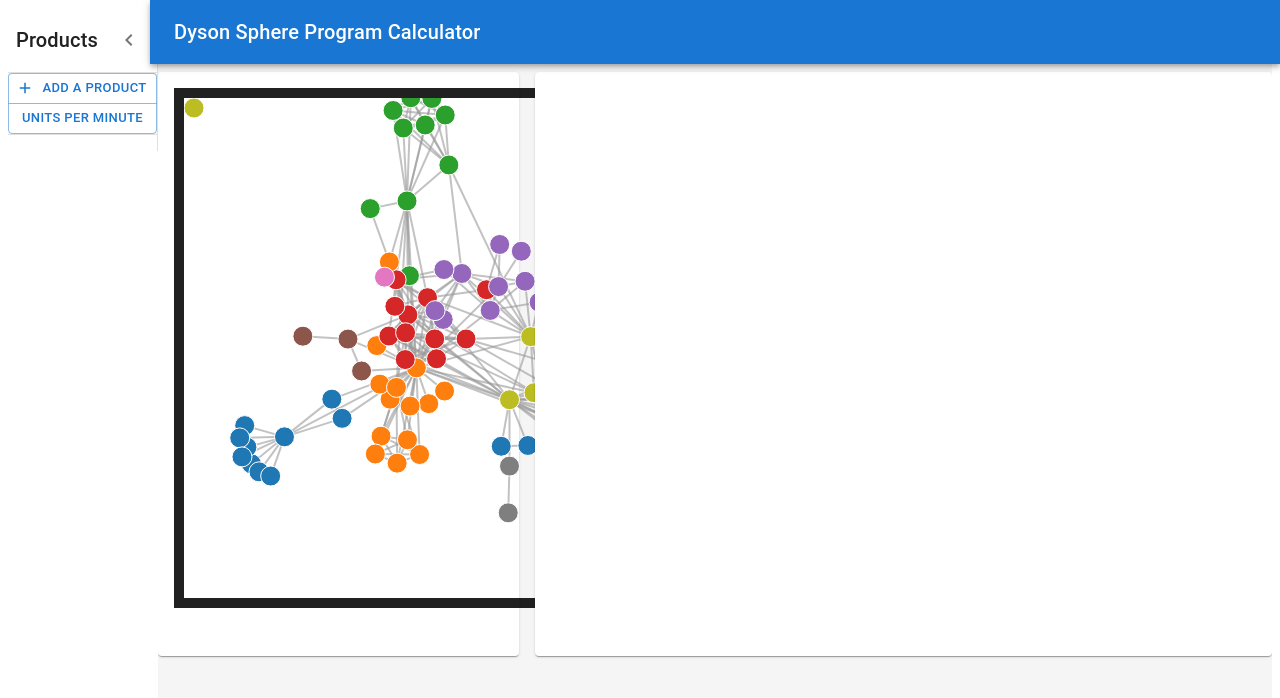
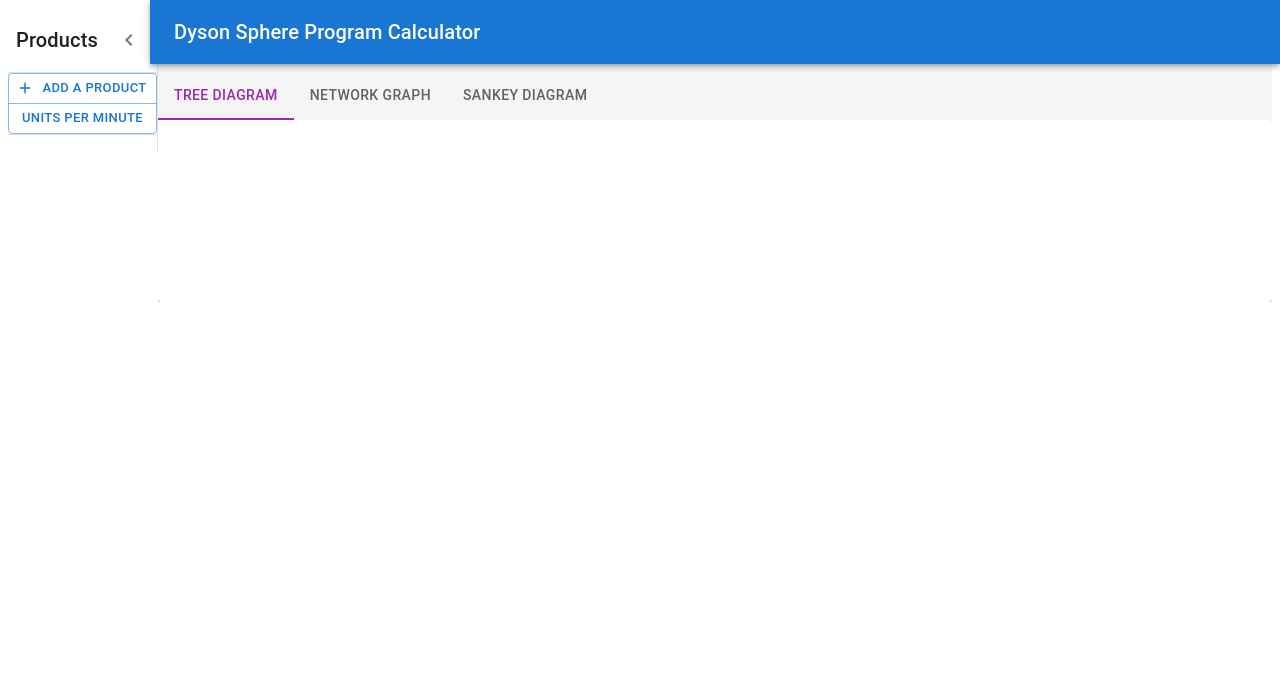
Before and after one commit to XiaosongWen/Dyson_Sphere_Program_Calculator, a React (Create React App) app: page / in a window 1280 px wide. Shown: the top 698 px of the page. Built offline with nearby package versions, Linux system fonts and the light colour scheme.

Commit message:
convert the layout to tab layout

```diff
--- a/src/component/feature/TreeView/index.tsx
+++ b/src/component/feature/TreeView/index.tsx
@@ -24,7 +24,7 @@
         }
     },[ref, selectedData])
     return (
-        <Grid item xs={8}>
+        <Grid item xs={12}>
             <Paper
                 sx={{
                     p: 2,
--- a/src/d3/TreeView.ts
+++ b/src/d3/TreeView.ts
@@ -21,8 +21,8 @@
     left: 50,
     right: 50,
 };
-const width = 1000 - margin.left - margin.right;
-const height = 800- margin.top - margin.bottom;
+const width = 1600 - margin.left - margin.right;
+const height = 750- margin.top - margin.bottom;
 interface Icon_Spec{
     ratio: number;
     original_width: number;
--- a/src/page/Home/index.tsx
+++ b/src/page/Home/index.tsx
@@ -1,15 +1,25 @@
 import React, {useState} from 'react';
 import {Header} from "../../component/feature/Header";
-import {Box, Grid} from "@mui/material";
+import {Box, Grid, Tab, Tabs} from "@mui/material";
 import Toolbar from '@mui/material/Toolbar';
 import {LeftPane} from "../../component/feature/LeftPane";
 import {TreeView} from "../../component/feature/TreeView";
 import {SelectedItem} from "../../util/utils";
 import {GraphView} from "../../component/feature/GraphView";
 
+enum DiagramType {
+    TREE = "Tree Diagram",
+    GRAPH = "Network Graph",
+    SANKEY = "Sankey Diagram",
+}
 export function Home() {
     const [open, setOpen] = useState(true);
     const [selectedProduct, setSelectedProduct] = useState<SelectedItem[]>([]);
+    const [vis, setVis] = useState<DiagramType>(DiagramType.TREE);
+
+    const handleChooseVis = (event: React.SyntheticEvent, newValue: DiagramType) => {
+        setVis(newValue);
+    };
 
     const updateSelectedList = (list: SelectedItem[]) => {
         setSelectedProduct(list);
@@ -47,15 +57,33 @@
                                 ? theme.palette.grey[100]
                                 : theme.palette.grey[900],
                         flexGrow: 1,
-                        height: '100vh',
+                        height: '100%',
                         overflow: 'auto',
                     }}
                 >
                     <Toolbar />
-                    <Grid container  spacing={2}>
-                            <GraphView selectedProduct={selectedProduct}/>
-                            <TreeView selectedData={selectedProduct}/>
-                    </Grid>
+                    <Box sx={{ width: '100%' }}>
+                        <Tabs
+                            value={vis}
+                            onChange={handleChooseVis}
+                            textColor="secondary"
+                            indicatorColor="secondary"
+                            aria-label="secondary tabs example"
+                        >
+                            <Tab value={DiagramType.TREE} label={DiagramType.TREE} />
+                            <Tab value={DiagramType.GRAPH} label={DiagramType.GRAPH} />
+                            <Tab value={DiagramType.SANKEY} label={DiagramType.SANKEY} />
+                        </Tabs>
+                    </Box>
+                    {vis !== DiagramType.TREE ? ("") :
+                        <TreeView selectedData={selectedProduct}/>
+                    }
+                    {vis !== DiagramType.GRAPH ? ("") :
+                        <GraphView selectedProduct={selectedProduct}/>
+                    }
+
+
+
                 </Box>
             </Box>
     );
```
